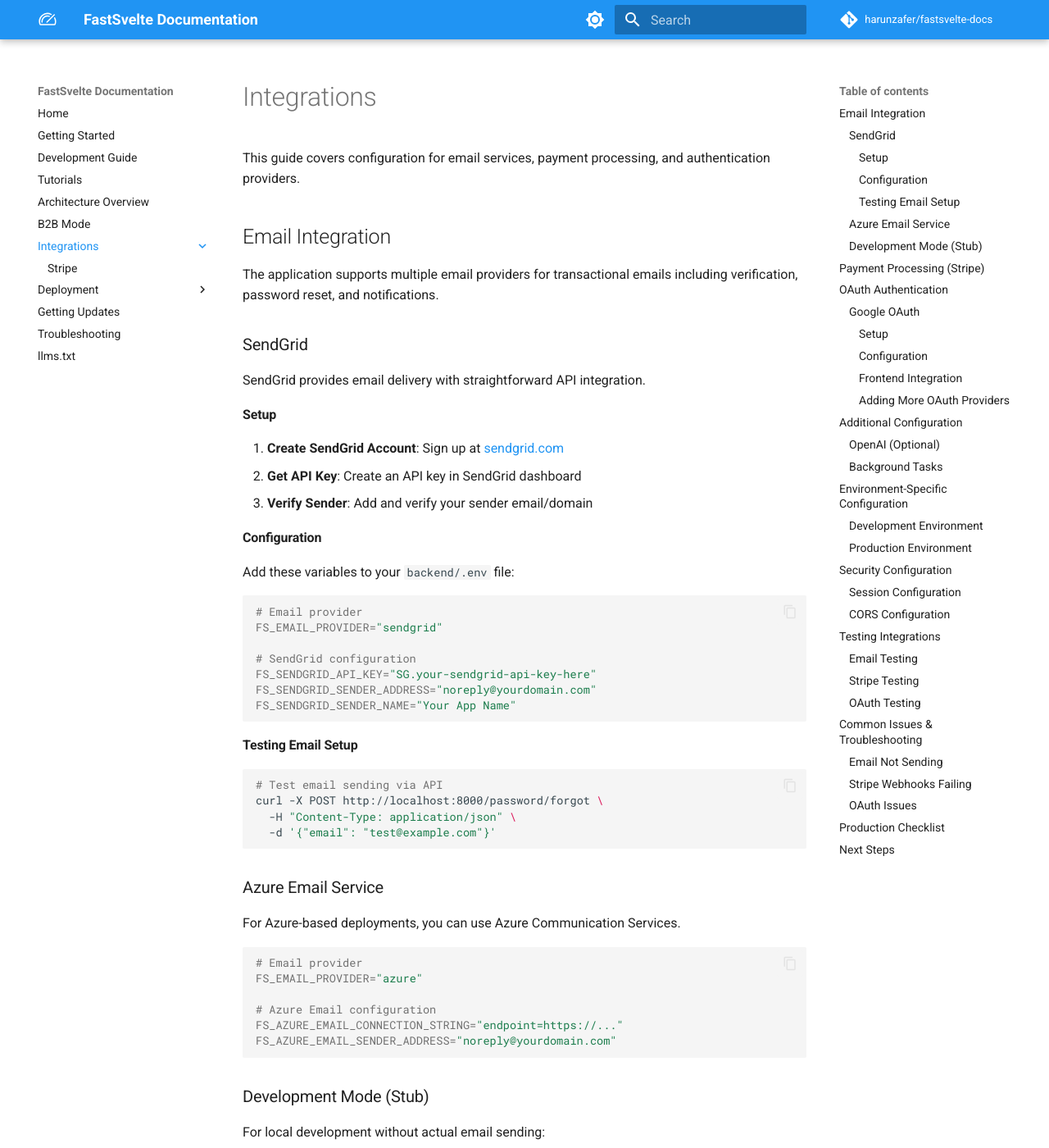
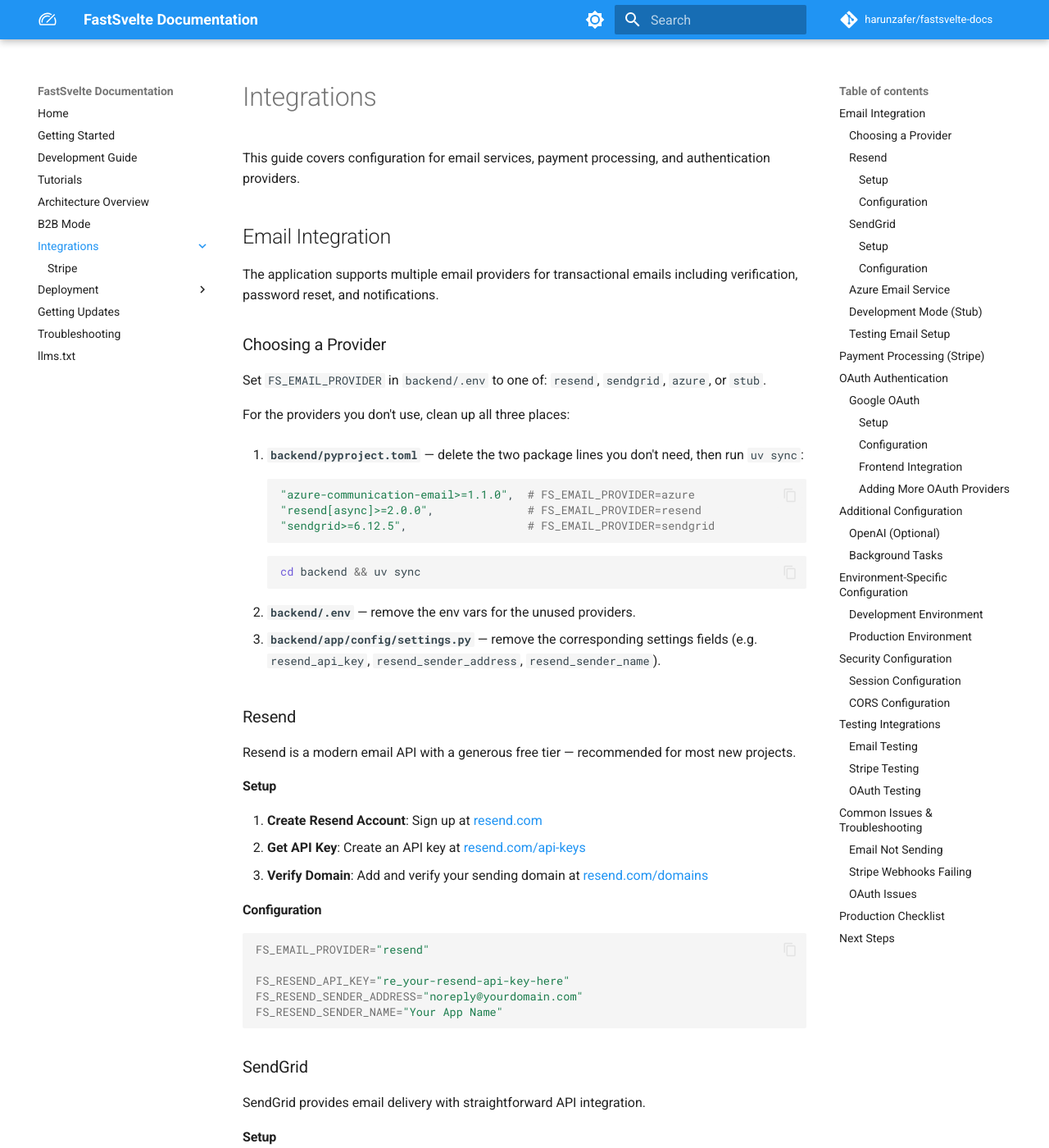
Before and after one commit to harunzafer/fastsvelte-docs, an MkDocs documentation site: the page built from docs/integrations/index.md, in a window 1280 px wide and 1400 px high. Shown: the whole window at 82% size. Built offline with MkDocs 1.6.1 and Material for MkDocs 9.7.7, drawn with Linux system fonts in a browser that asks for light colours; comment, search, counter and statistics services are not loaded; some of the changed text lies outside the part shown.

Commit message:
Feat/add resend email docs (#9)
* Document Resend email provider and provider selection guide

Adds Resend setup section (listed first as recommended), a
"Choosing a Provider" section explaining how to delete unused
provider packages from pyproject.toml and run uv sync.

* Clarify email provider cleanup steps

Tell users to also remove unused env vars and settings.py fields,
not just the pyproject.toml package line.

````diff
--- a/docs/integrations/index.md
+++ b/docs/integrations/index.md
@@ -11,6 +11,48 @@ This guide covers configuration for email services, payment processing, and auth
 
 The application supports multiple email providers for transactional emails including verification, password reset, and notifications.
 
+### Choosing a Provider
+
+Set `FS_EMAIL_PROVIDER` in `backend/.env` to one of: `resend`, `sendgrid`, `azure`, or `stub`.
+
+For the providers you don't use, clean up all three places:
+
+1. **`backend/pyproject.toml`** — delete the two package lines you don't need, then run `uv sync`:
+
+    ```toml
+    "azure-communication-email>=1.1.0",  # FS_EMAIL_PROVIDER=azure
+    "resend[async]>=2.0.0",              # FS_EMAIL_PROVIDER=resend
+    "sendgrid>=6.12.5",                  # FS_EMAIL_PROVIDER=sendgrid
+    ```
+
+    ```bash
+    cd backend && uv sync
+    ```
+
+2. **`backend/.env`** — remove the env vars for the unused providers.
+
+3. **`backend/app/config/settings.py`** — remove the corresponding settings fields (e.g. `resend_api_key`, `resend_sender_address`, `resend_sender_name`).
+
+### Resend
+
+Resend is a modern email API with a generous free tier — recommended for most new projects.
+
+#### Setup
+
+1. **Create Resend Account**: Sign up at [resend.com](https://resend.com)
+2. **Get API Key**: Create an API key at [resend.com/api-keys](https://resend.com/api-keys)
+3. **Verify Domain**: Add and verify your sending domain at [resend.com/domains](https://resend.com/domains)
+
+#### Configuration
+
+```bash
+FS_EMAIL_PROVIDER="resend"
+
+FS_RESEND_API_KEY="re_your-resend-api-key-here"
+FS_RESEND_SENDER_ADDRESS="noreply@yourdomain.com"
+FS_RESEND_SENDER_NAME="Your App Name"
+```
+
 ### SendGrid
 
 SendGrid provides email delivery with straightforward API integration.
@@ -23,25 +65,12 @@ SendGrid provides email delivery with straightforward API integration.
 
 #### Configuration
 
-Add these variables to your `backend/.env` file:
-
 ```bash
-# Email provider
 FS_EMAIL_PROVIDER="sendgrid"
 
-# SendGrid configuration
 FS_SENDGRID_API_KEY="SG.your-sendgrid-api-key-here"
 FS_SENDGRID_SENDER_ADDRESS="noreply@yourdomain.com"
 FS_SENDGRID_SENDER_NAME="Your App Name"
-```
-
-#### Testing Email Setup
-
-```bash
-# Test email sending via API
-curl -X POST http://localhost:8000/password/forgot \
-  -H "Content-Type: application/json" \
-  -d '{"email": "test@example.com"}'
 ```
 
 ### Azure Email Service
@@ -49,10 +78,8 @@ curl -X POST http://localhost:8000/password/forgot \
 For Azure-based deployments, you can use Azure Communication Services.
 
 ```bash
-# Email provider
 FS_EMAIL_PROVIDER="azure"
 
-# Azure Email configuration
 FS_AZURE_EMAIL_CONNECTION_STRING="endpoint=https://..."
 FS_AZURE_EMAIL_SENDER_ADDRESS="noreply@yourdomain.com"
 ```
@@ -66,6 +93,15 @@ FS_EMAIL_PROVIDER="stub"
 ```
 
 This logs emails to console instead of sending them.
+
+### Testing Email Setup
+
+```bash
+# Test email sending via API
+curl -X POST http://localhost:8000/password/forgot \
+  -H "Content-Type: application/json" \
+  -d '{"email": "test@example.com"}'
+```
 
 ## Payment Processing (Stripe)
 
````
